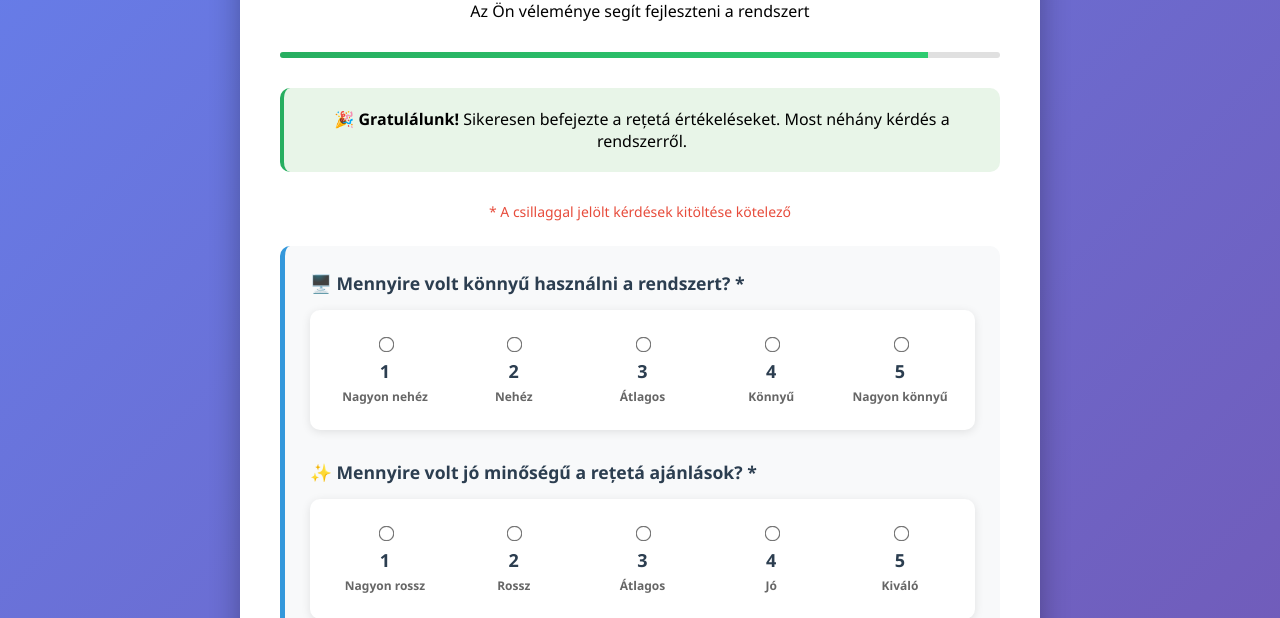
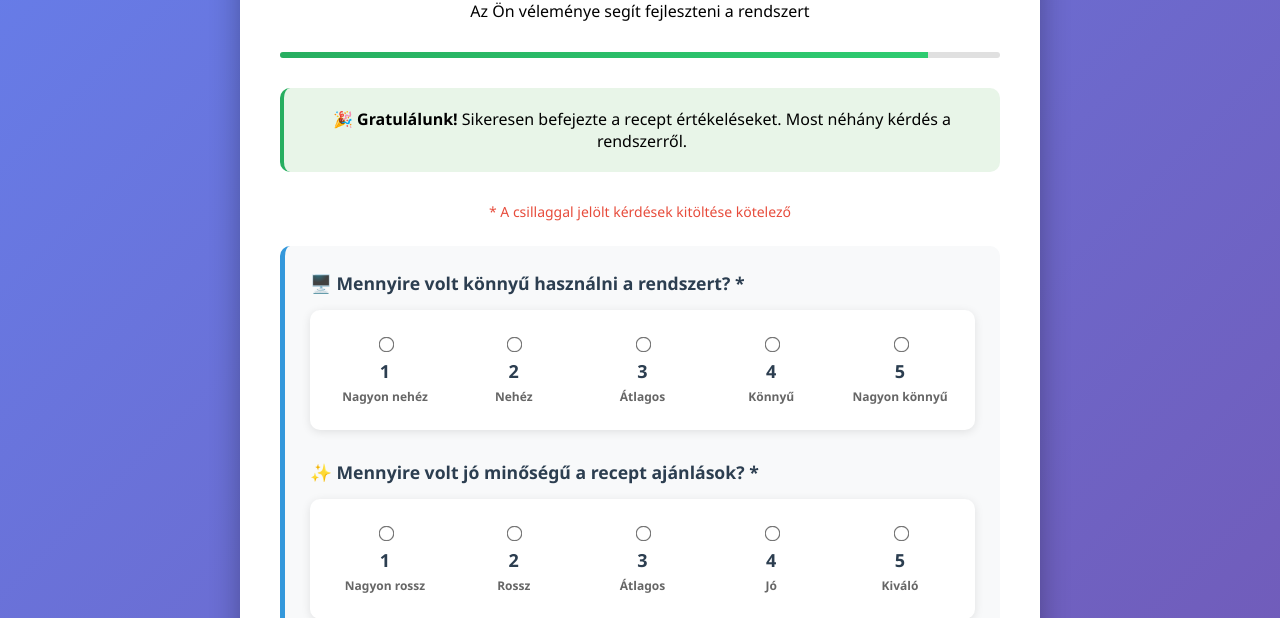
Before and after one commit to bvin81/sustainable-recipe-recommender, a Flask app: template user_study/templates/user_study/questionnaire.html in a window 1280 px wide. Shown: the part 146-764 px from the top of the page. Run offline with Flask 3, Linux system fonts and the light colour scheme; the template is opened without the code that fills it, so the values that code supplies are empty.

Commit message:
Update questionnaire.html

```diff
--- a/user_study/templates/user_study/questionnaire.html
+++ b/user_study/templates/user_study/questionnaire.html
@@ -179,7 +179,7 @@
         </div>
 
         <div class="completion-note">
-            🎉 <strong>Gratulálunk!</strong> Sikeresen befejezte a rețetá értékeléseket. Most néhány kérdés a rendszerről.
+            🎉 <strong>Gratulálunk!</strong> Sikeresen befejezte a recept értékeléseket. Most néhány kérdés a rendszerről.
         </div>
 
         <div class="required-note">
@@ -212,7 +212,7 @@
 
                 <div class="question">
                     <div class="question-title">
-                       ✨ Mennyire volt jó minőségű a rețetá ajánlások? *
+                       ✨ Mennyire volt jó minőségű a recept ajánlások? *
                    </div>
                    <div class="likert-scale">
                        {% for i in range(1, 6) %}
@@ -280,7 +280,7 @@
 
                <div class="question">
                    <div class="question-title">
-                       🌱 Mennyire fontos Önnek, hogy egy rețetá ajánló figyelembe vegye a környezeti hatásokat? *
+                       🌱 Mennyire fontos Önnek, hogy egy recept ajánló figyelembe vegye a környezeti hatásokat? *
                    </div>
                    <div class="likert-scale">
                        {% for i in range(1, 6) %}
```
